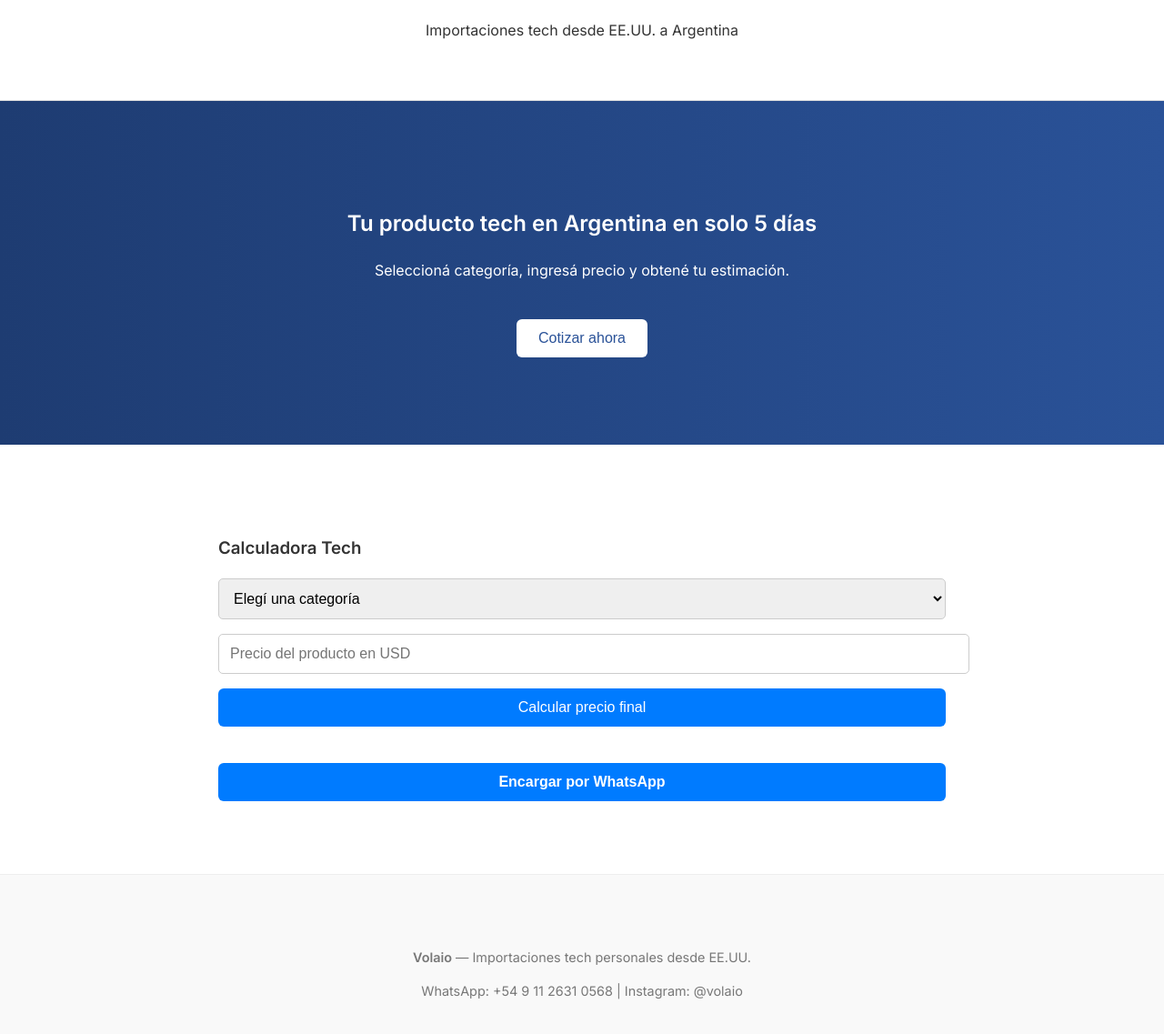
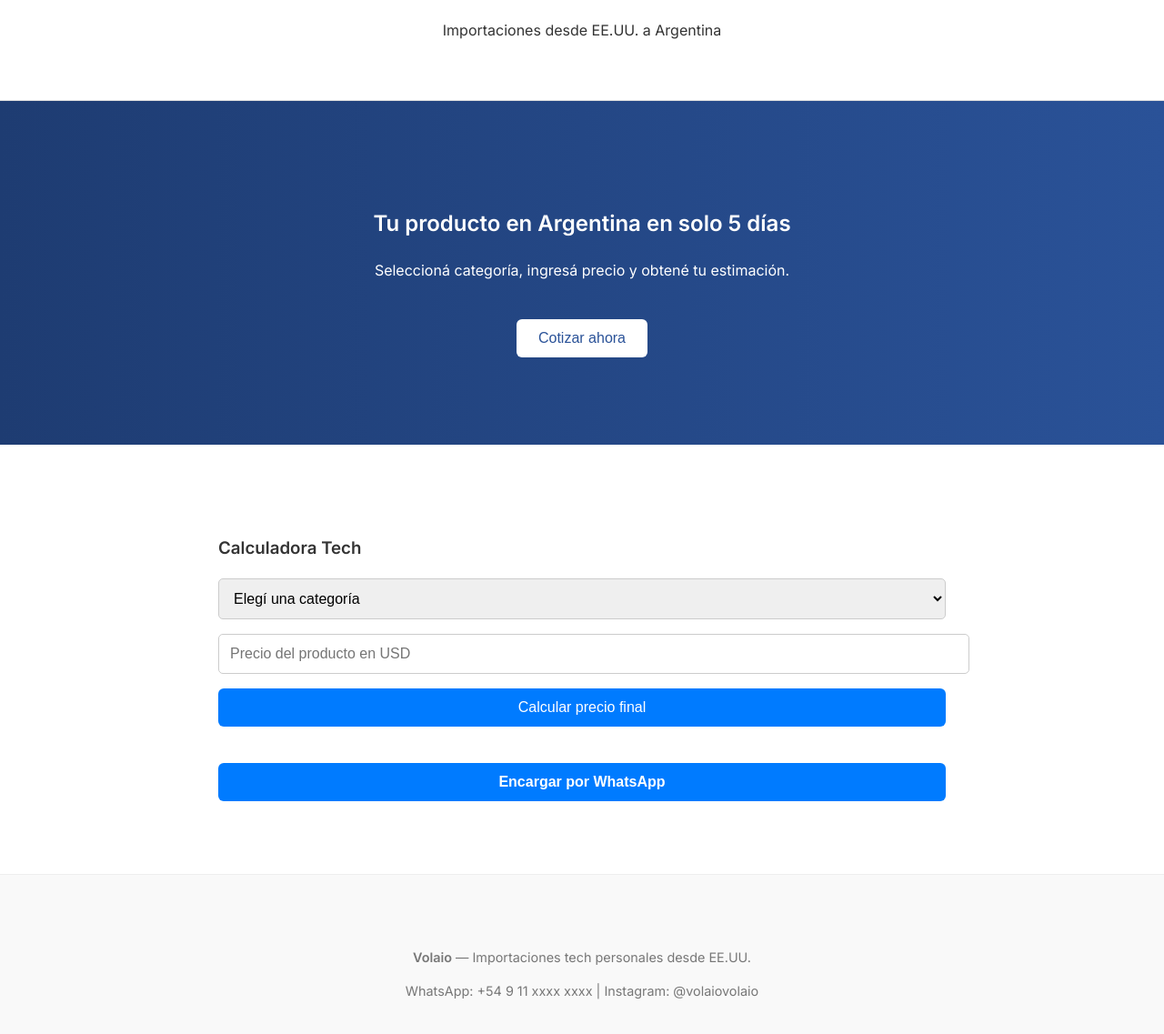
Before and after one commit to volaio/volaio, a plain HTML site: page index.html in a window 1280 px wide. Shown: the part 93-1230 px from the top of the page at 91% size. Drawn offline with Linux system fonts and the light colour scheme.

Commit message:
Update index.html

```diff
--- a/index.html
+++ b/index.html
@@ -3,7 +3,7 @@
 <head>
   <meta charset="UTF-8" />
   <meta name="viewport" content="width=device-width, initial-scale=1.0" />
-  <title>Volaio — Importaciones Tech desde EE.UU.</title>
+  <title>Volaio — Importaciones desde EE.UU.</title>
   <link rel="stylesheet" href="style.css" />
   <link rel="icon" href="favicon.ico" type="image/x-icon" />
   <link href="https://fonts.googleapis.com/css2?family=Inter:wght@400;600&display=swap" rel="stylesheet" />
@@ -13,13 +13,13 @@
   <header>
     <div class="container">
       <img src="logo.png" alt="Volaio Logo" class="logo" />
-      <p>Importaciones tech desde EE.UU. a Argentina</p>
+      <p>Importaciones desde EE.UU. a Argentina</p>
     </div>
   </header>
 
   <section class="hero fade-in">
     <div class="container">
-      <h2>Tu producto tech en Argentina en solo 5 días</h2>
+      <h2>Tu producto en Argentina en solo 5 días</h2>
       <p>Seleccioná categoría, ingresá precio y obtené tu estimación.</p>
       <button onclick="scrollToElement('calculator')">Cotizar ahora</button>
     </div>
@@ -52,7 +52,7 @@
   <footer class="fade-in">
     <div class="container">
       <p><strong>Volaio</strong> — Importaciones tech personales desde EE.UU.</p>
-      <p>WhatsApp: +54 9 11 2631 0568 | Instagram: @volaio</p>
+      <p>WhatsApp: +54 9 11 xxxx xxxx | Instagram: @volaiovolaio</p>
     </div>
   </footer>
 </body>
```
